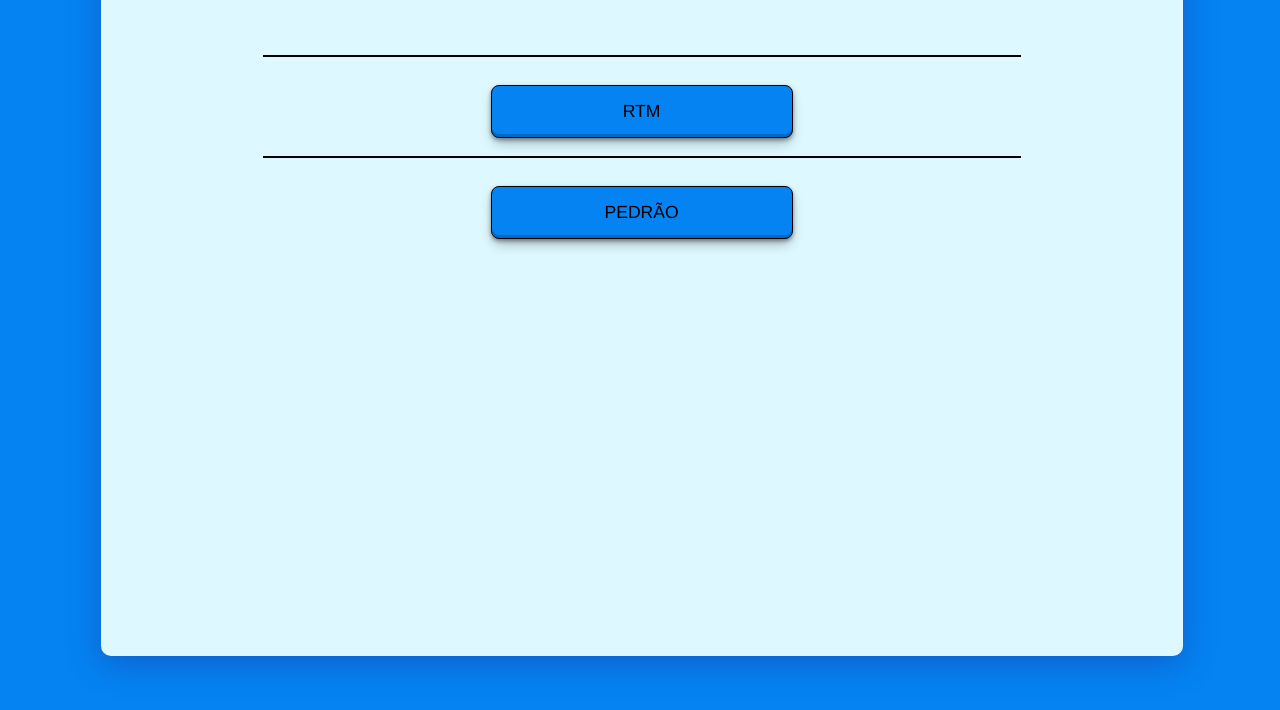
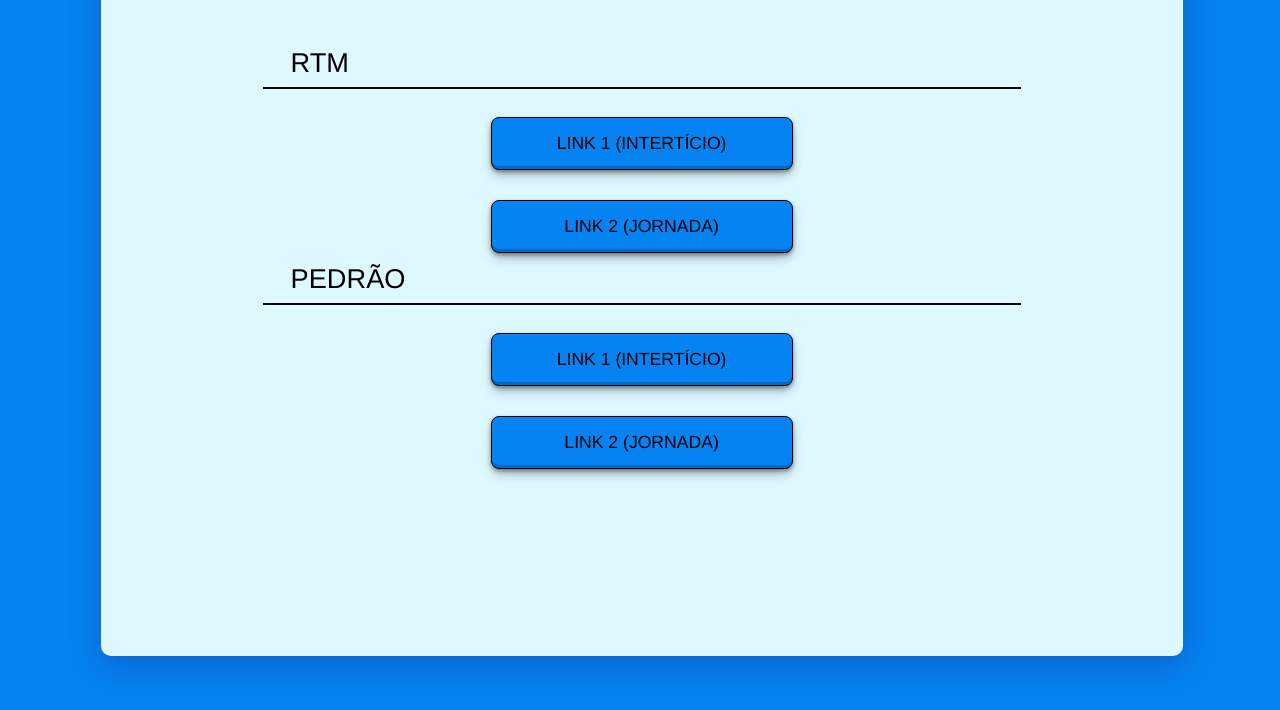
Before and after one commit to Gaseines/LinksLikizoa, a plain HTML site: page links/links_t_r.html in a window 1280 px wide. Shown: the part 204-914 px from the top of the page. Drawn offline with Linux system fonts and the light colour scheme.

Commit message:
ajustando links

```diff
--- a/links/links_t_r.html
+++ b/links/links_t_r.html
@@ -31,10 +31,17 @@
 
             <img src="../img/logo.png" alt="">
 
-            <hr>
-            <a href="https://likizoa-rtm.jornadatrabalho2.com.br/src/controller/CalculadoraJornadaController.php?mod=grid_status_atual_view" target="_blank" class="link">RTM</a>
-            <hr>
-            <a href="https://likizoa-pedrotc.jornadatrabalho2.com.br/src/controller/CalculadoraJornadaController.php?mod=grid_status_atual_view" target="_blank" class="link">PEDRÃO</a>
+
+            <p class="divisao">RTM</p> <hr>
+            <a href="http://likizoa-rtm.jornadatrabalho2.com.br/src/controller/CalculadoraJornadaController.php?mod=grid_status_atual_view2" target="_blank" class="link">LINK 1 (INTERTÍCIO)</a>
+            <a href="https://likizoa-rtm.jornadatrabalho2.com.br/src/controller/CalculadoraJornadaController.php?mod=grid_status_atual_view" target="_blank" class="link">LINK 2 (JORNADA)</a>
+
+
+            <p class="divisao">PEDRÃO</p> <hr>
+
+            <a href="http://likizoa-pedrotc.jornadatrabalho2.com.br/src/controller/CalculadoraJornadaController.php?mod=grid_status_atual_view2" target="_blank" class="link">LINK 1 (INTERTÍCIO)</a>
+
+            <a href="https://likizoa-pedrotc.jornadatrabalho2.com.br/src/controller/CalculadoraJornadaController.php?mod=grid_status_atual_view" target="_blank" class="link">LINK 2 (JORNADA)</a>
 
 
 
```
Also changed, not shown: links/links_faturamento.html (+1 -1 lines).
